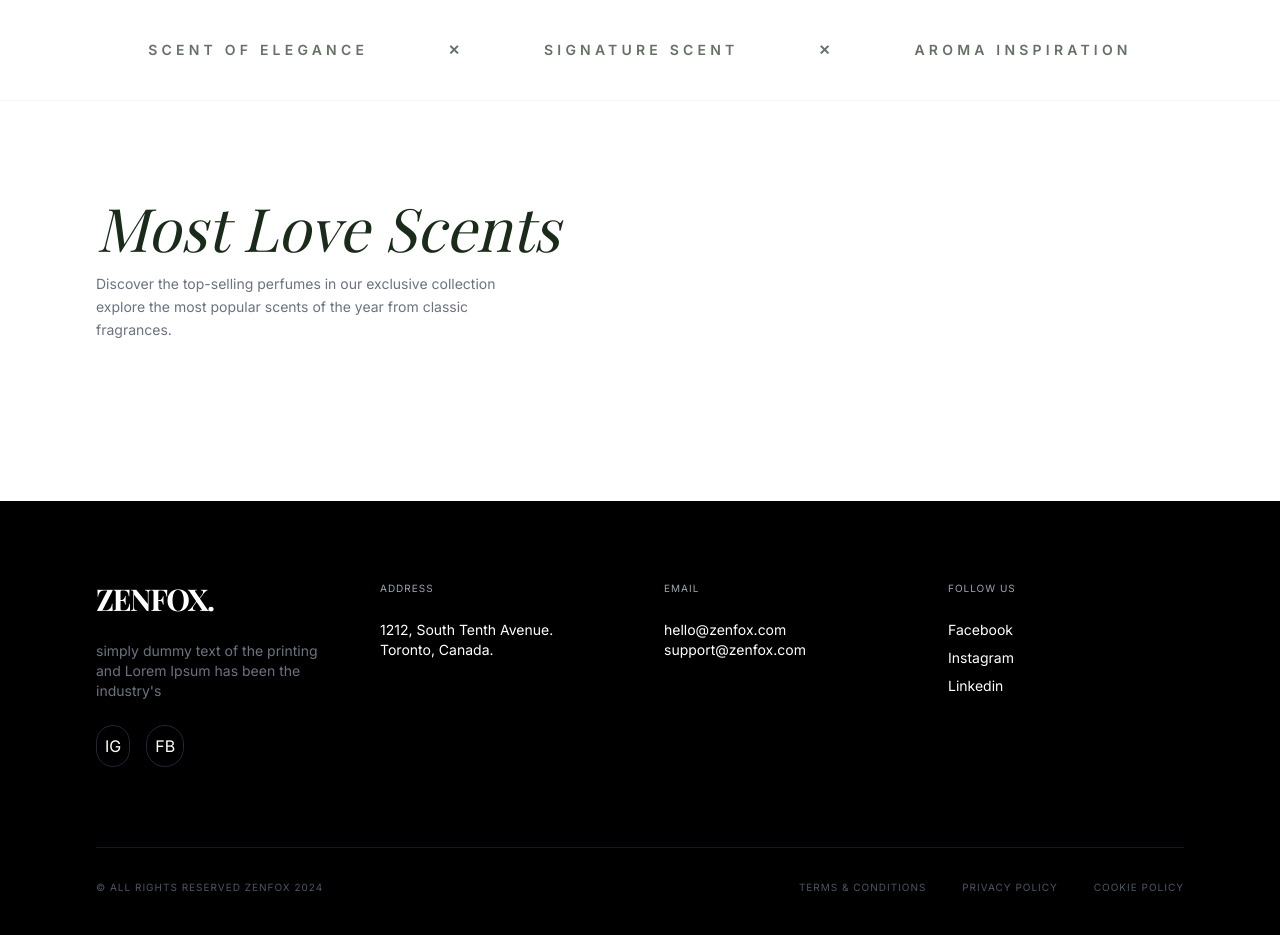
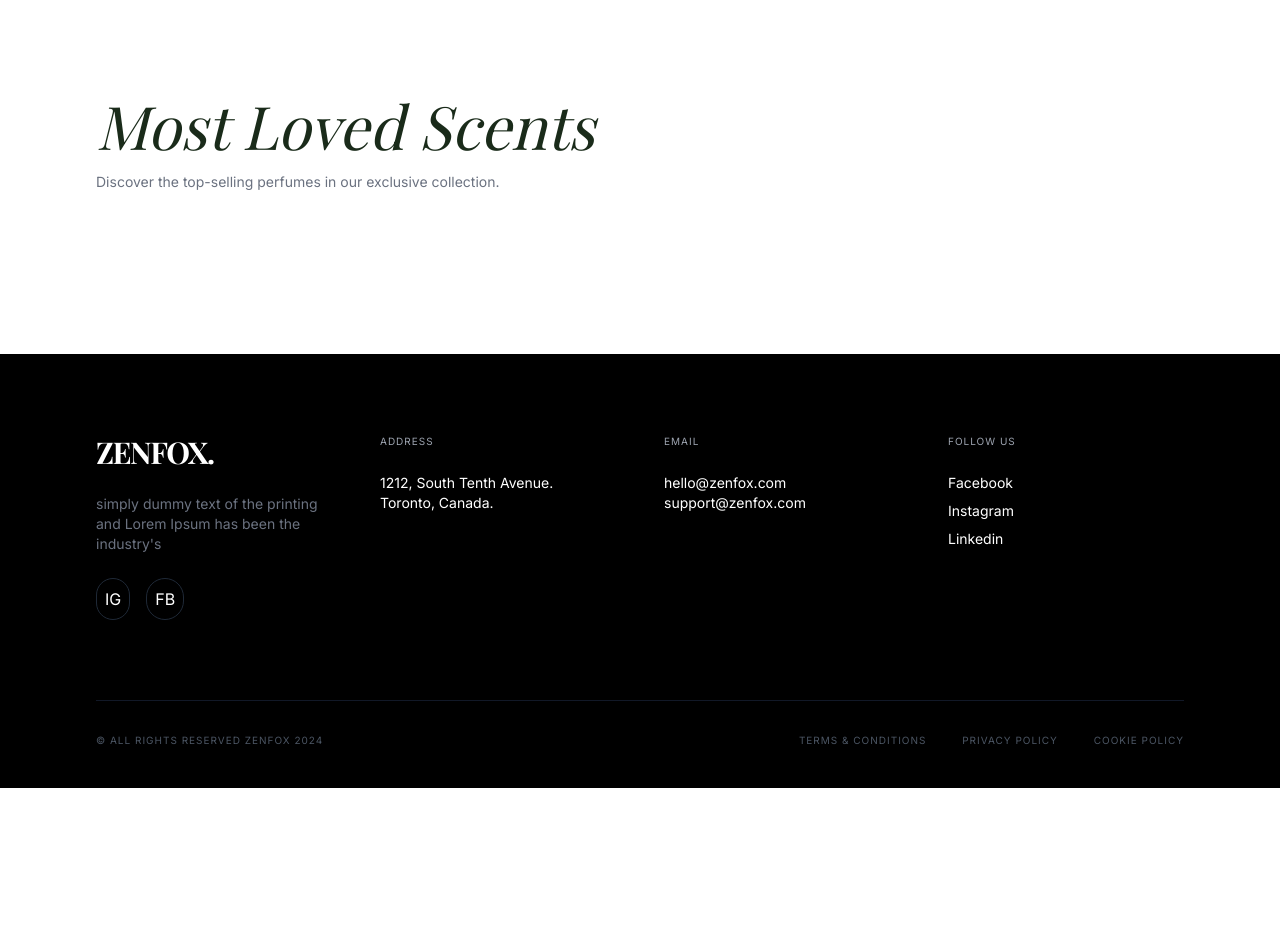
Before and after one commit to Hasan-cas/ecom, a Flask app: page / in a window 1280 px wide. Shown: the part 802-1737 px from the top of the page. After the commit the page ends 1590 px from the top, so only its background shows below. Run offline with Flask 3, Linux system fonts and the light colour scheme; data that the repository does not hold is empty; some libraries are stand-ins or nearby versions; some web fonts are replaced.

Commit message:
Update index.html

```diff
--- a/templates/index.html
+++ b/templates/index.html
@@ -27,8 +27,7 @@
         <div class="flex items-center space-x-5">
             <button class="text-lg">🔍</button>
             <button class="text-lg">👤</button>
-            <button class="text-lg relative">🛒</button>
-        </div>
+            </div>
     </nav>
 
     <header class="relative bg-sage min-h-[90vh] flex items-center px-8 lg:px-24">
@@ -51,24 +50,14 @@
         <img src="https://images.unsplash.com/photo-1541643600914-78b084683601?auto=format&fit=crop&q=80&w=800" class="absolute right-0 bottom-0 w-1/2 h-[85%] object-cover hidden lg:block" alt="Hero Perfume">
     </header>
 
-    <div class="py-10 border-y border-gray-100 overflow-hidden bg-white">
-        <div class="flex space-x-20 whitespace-nowrap animate-pulse text-sm uppercase tracking-[0.3em] text-forest font-bold justify-center">
-            <span>Scent of Elegance</span> <span>✕</span> <span>Signature Scent</span> <span>✕</span> <span>Aroma Inspiration</span>
-        </div>
-    </div>
-
     <section class="py-24 px-8 lg:px-24">
         <div class="mb-16">
-            <h2 class="text-5xl md:text-6xl serif italic text-forest mb-4">Most Love Scents</h2>
-            <p class="text-gray-500 max-w-md text-sm leading-relaxed">Discover the top-selling perfumes in our exclusive collection explore the most popular scents of the year from classic fragrances.</p>
+            <h2 class="text-5xl md:text-6xl serif italic text-forest mb-4">Most Loved Scents</h2>
+            <p class="text-gray-500 max-w-md text-sm leading-relaxed">Discover the top-selling perfumes in our exclusive collection.</p>
         </div>
 
         <div id="products-grid" class="grid grid-cols-1 md:grid-cols-3 gap-12">
-            <div class="animate-pulse flex flex-col space-y-4">
-                <div class="bg-gray-200 aspect-[4/5] rounded-xl"></div>
-                <div class="h-6 bg-gray-200 w-3/4"></div>
             </div>
-        </div>
     </section>
 
     <footer class="bg-black text-white pt-20 pb-10 px-8 lg:px-24">
@@ -107,7 +96,6 @@
             </div>
         </div>
     </footer>
-
     <script src="{{ url_for('static', filename='index.js') }}"></script>
 </body>
 </html>
```
